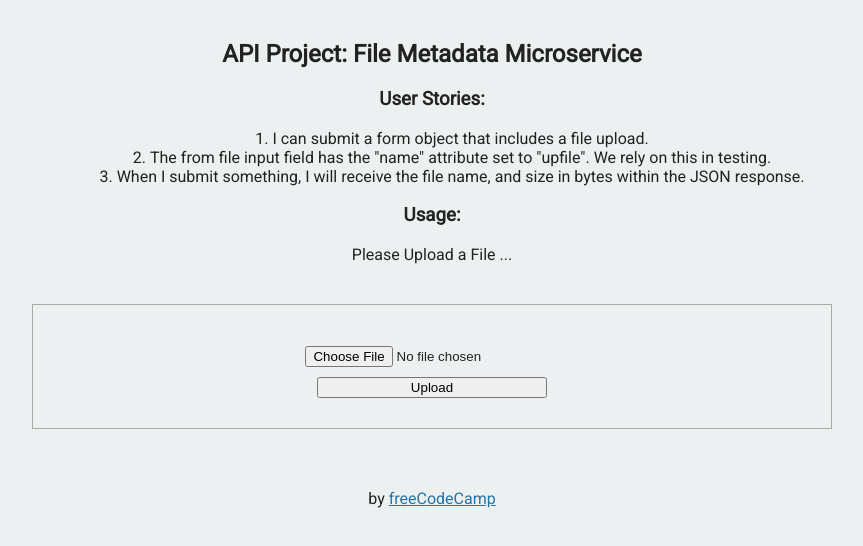
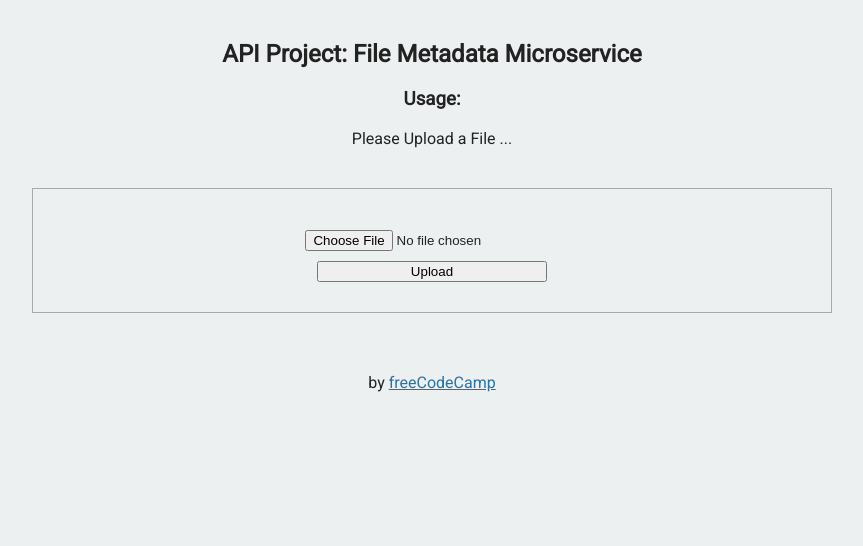
Before and after one commit to freeCodeCamp/boilerplate-project-filemetadata, a website: page views/index.html in a window 1280 px wide. Shown: the whole page, without its empty margins (208-1071 px from the left). Drawn offline with Linux system fonts and the light colour scheme.

Commit message:
fix: remove user stories from index + add favicon

```diff
--- a/public/style.css
+++ b/public/style.css
@@ -15,13 +15,6 @@ body {
 
 .footer {
 	margin-top: 60px;
-}
-
-ol {
-	list-style-position: inside;
-}
-ul {
-	list-style-type: none;
 }
 
 a {
--- a/views/index.html
+++ b/views/index.html
@@ -1,24 +1,16 @@
 <!DOCTYPE html>
 
 <html>
-
    <head>
       <title>File Metadata</title>
-      <link rel="shortcut icon" href="https://cdn.hyperdev.com/us-east-1%3A52a203ff-088b-420f-81be-45bf559d01b1%2Ffavicon.ico" type="image/x-icon"/>
+      <link rel="shortcut icon" href="https://cdn.freecodecamp.org/universal/favicons/favicon-32x32.png" type="image/x-icon"/>
       <link href="https://fonts.googleapis.com/css?family=Roboto" rel="stylesheet" type="text/css">
       <link href="/public/style.css" rel="stylesheet" type="text/css">
    </head>
 
    <body>
-
       <div class="container">
         <h2>API Project: File Metadata Microservice</h2>
-        <h3>User Stories:</h3>
-        <ol>
-          <li>I can submit a form object that includes a file upload.</li>
-          <li>The from file input field  has the "name" attribute set to "upfile". We rely on this in testing.</li>
-          <li>When I submit something, I will receive the file name, and size in bytes within the JSON response.</li>
-        </ol>
 
         <h3>Usage:</h3>
         <p>
@@ -39,6 +31,4 @@
         </p>
       </div>
    </body>
-
-
 </html>
```
